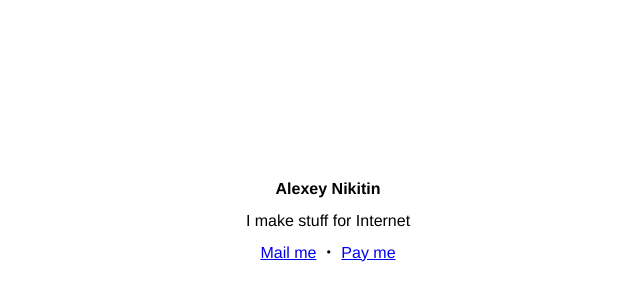
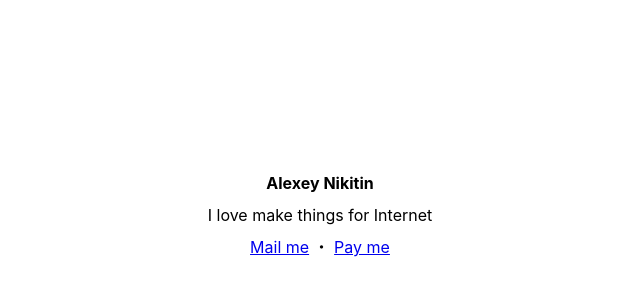
Before and after one commit to threefingaz/personal-site, a plain HTML site: page index.html in a window 1280 px wide. Shown: the part 198-498 px from the top of the page, without its empty margins (320-960 px from the left). Drawn offline with Linux system fonts and the light colour scheme.

```diff
--- a/index.html
+++ b/index.html
@@ -4,18 +4,20 @@
   <meta charset="utf-8">
   <meta name="viewport" content="initial-scale=1.0">
   <title>Alexey Nikitin</title>
-  <link rel="stylesheet" href="css/standardize.css">
-  <link rel="stylesheet" href="css/index-grid.css">
   <style media="screen">
+  html {
+    min-height: 100vh;
+  }
   body {
-    font: 400 1em/1.38 Helvetica, sans-serif;
+    font-family: -apple-system, BlinkMacSystemFont, "Segoe UI", "Roboto", "Oxygen", "Ubuntu", "Cantarell", "Fira Sans", "Droid Sans", "Helvetica Neue", sans-serif;
+    display: flex;
+    align-items: center;
+    align-content: center;
+    min-height: 100vh;
   }
-
   .text {
-    position: absolute;
-    top: 50%;
     margin: -2em auto;
-    width: 100%;
+    align-self: center;
     font-size: 1em;
     text-align: center;
     font-weight: normal;
@@ -27,10 +29,10 @@
   }
   </style>
 </head>
-<body class="body page-index clearfix">
+<body>
   <div class="text">
     <h1>Alexey Nikitin</h1>
-    <p>I make stuff for Internet</p>
+    <p>I love make things for Internet</p>
     <a href="mailto:letters@alnikitin.com">Mail me</a> ・ <a href="https://rocketbank.ru/aleksey.nikitin">Pay me</a>
   </div>
 </body>
```
